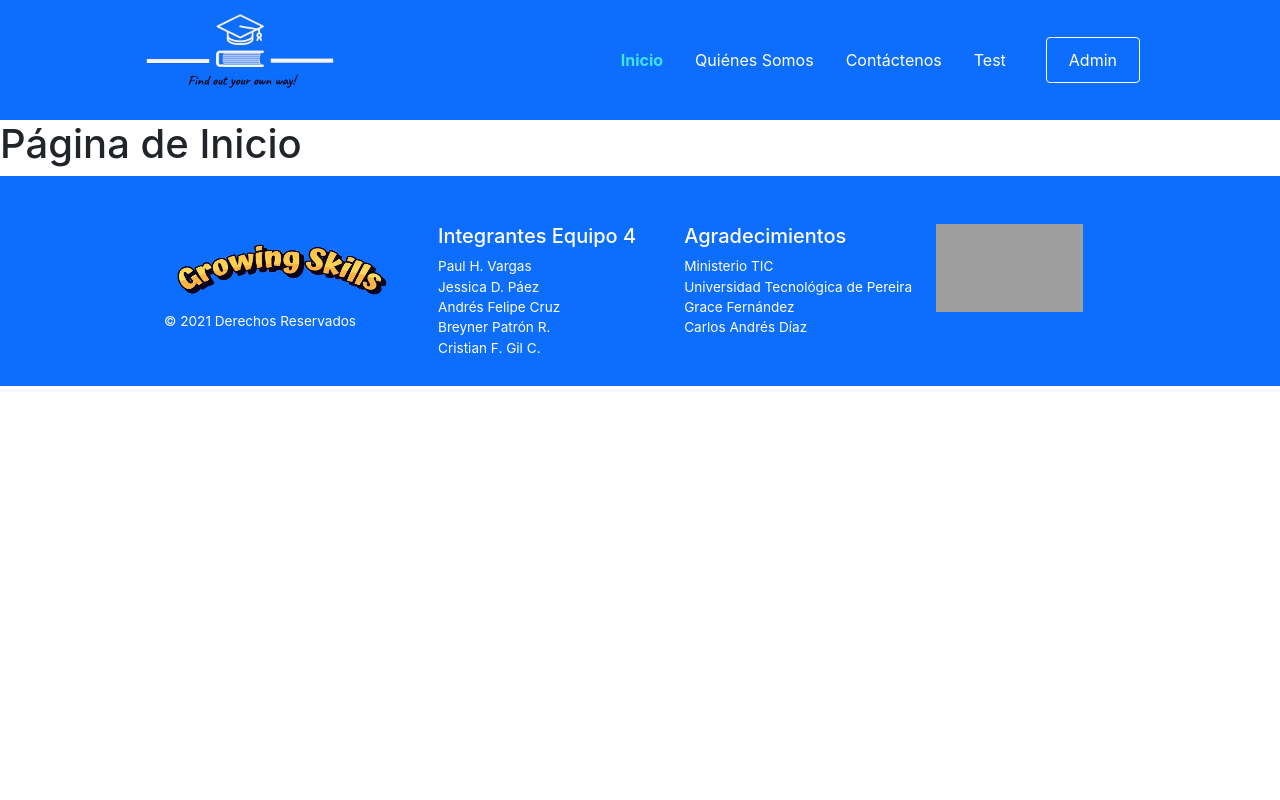
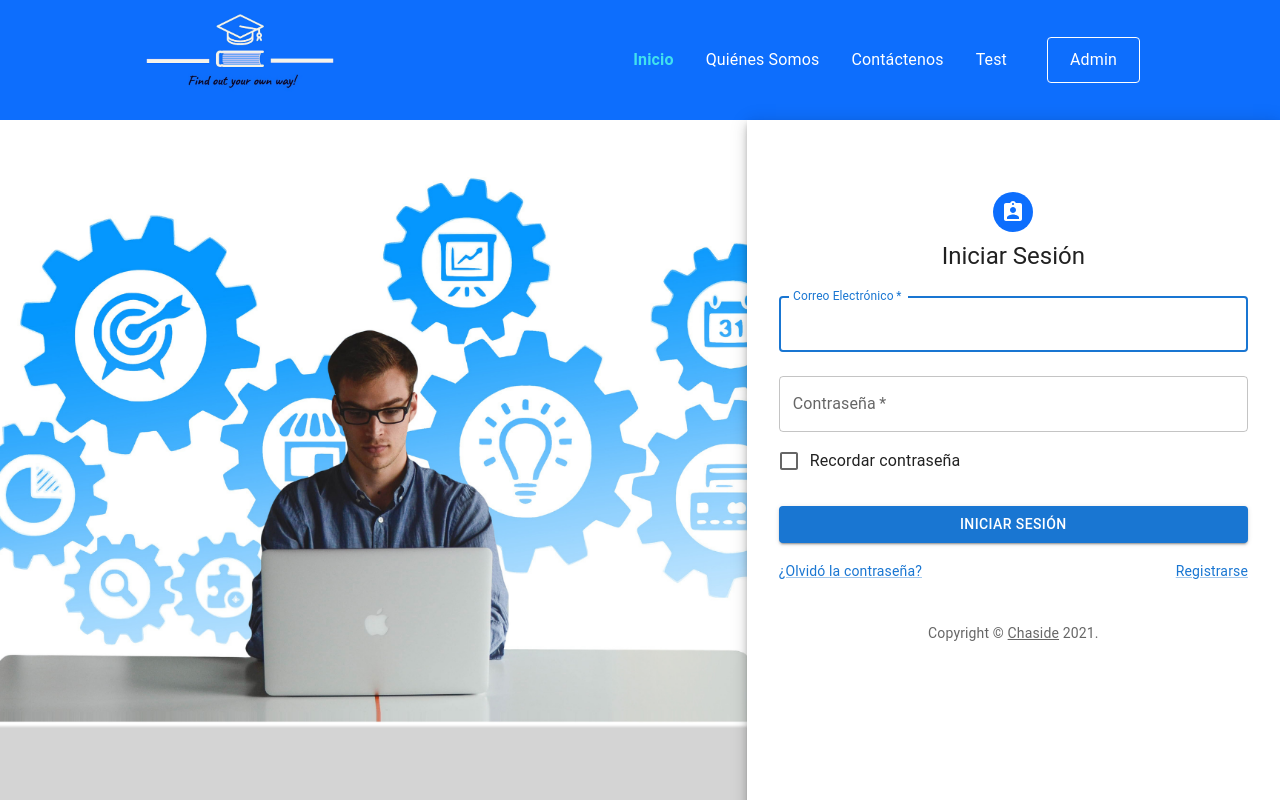
Before and after one commit to polware/Grupo11_Equipo4, a React (Create React App) app: page / in a window 1280 px wide. Shown: the top 800 px of the page. Built offline with nearby package versions, Linux system fonts and the light colour scheme; grey boxes are pictures that could not be loaded.

Commit message:
Se integra la página de Inicio ya finalizada.

```diff
--- a/src/App.jsx
+++ b/src/App.jsx
@@ -5,6 +5,7 @@
 import Footer from './components/Footer';
 import Registrarse from './components/Registrarse';
 import Inicio from './components/Inicio';
+import Recuperar from './components/Recuperar';
 import Quienessomos from './components/Quienessomos';
 import Contactenos from './components/Contactenos';
 import Actualizar from './components/Actualizar';
@@ -19,6 +20,7 @@
         <Navbar/>
         <Switch>
           <Route path="/" exact component={Inicio}/>
+          <Route path="/Recuperar" exact component={Recuperar}/>
           <Route path="/Quienessomos" component={Quienessomos}/>
           <Route path="/Contactenos" component={Contactenos}/>
           <Route path="/Registrarse" component={Registrarse}/>
--- a/src/components/Inicio.jsx
+++ b/src/components/Inicio.jsx
@@ -1,11 +1,128 @@
 import React from 'react'
+import Avatar from '@mui/material/Avatar';
+import Button from '@mui/material/Button';
+import CssBaseline from '@mui/material/CssBaseline';
+import TextField from '@mui/material/TextField';
+import FormControlLabel from '@mui/material/FormControlLabel';
+import Checkbox from '@mui/material/Checkbox';
+import Link from '@mui/material/Link';
+import Paper from '@mui/material/Paper';
+import Box from '@mui/material/Box';
+import Grid from '@mui/material/Grid';
+import AssignmentIndIcon from '@mui/icons-material/AssignmentInd';
+import Typography from '@mui/material/Typography';
+import { createTheme, ThemeProvider } from '@mui/material/styles';
+function Copyright(props) {
+    return (
+      <Typography variant="body2" color="text.secondary" align="center" {...props}>
+        {'Copyright © '}
+        <Link color="inherit" href="https://mui.com/">
+          Chaside
+        </Link>{' '}
+        {new Date().getFullYear()}
+        {'.'}
+      </Typography>
+    );
+}
+
+const theme = createTheme();
 
 function Inicio() {
+    const handleSubmit = (event) => {
+        event.preventDefault();
+        const data = new FormData(event.currentTarget);
+        // eslint-disable-next-line no-console
+        console.log({
+          email: data.get('email'),
+          password: data.get('password'),
+        });
+    };
     return (
-        <div>
-            <h1>Página de Inicio</h1>
-        </div>
-    )
+    <ThemeProvider theme={theme}>
+      <Grid container component="main" sx={{ height: '100vh' }}>
+        <CssBaseline />
+        <Grid
+          item
+          xs={false}
+          sm={4}
+          md={7}
+          sx={{
+            backgroundImage: 'url(/career.png)',
+            backgroundRepeat: 'no-repeat',
+            backgroundColor: (t) =>
+              t.palette.mode === 'light' ? t.palette.grey[50] : t.palette.grey[900],
+            backgroundSize: 'cover',
+            backgroundPosition: 'center',
+          }}
+        />
+        <Grid item xs={12} sm={8} md={5} component={Paper} elevation={6} square>
+          <Box
+            sx={{
+              my: 8,
+              mx: 4,
+              display: 'flex',
+              flexDirection: 'column',
+              alignItems: 'center',
+            }}
+          >
+            <Avatar sx={{ m: 1, bgcolor: '#0d6efd' }}>
+              <AssignmentIndIcon />
+            </Avatar>
+            <Typography component="h1" variant="h5">
+              Iniciar Sesión
+            </Typography>
+            <Box component="form" noValidate onSubmit={handleSubmit} sx={{ mt: 1 }}>
+              <TextField
+                margin="normal"
+                required
+                fullWidth
+                id="email"
+                label="Correo Electrónico"
+                name="email"
+                autoComplete="email"
+                autoFocus
+              />
+              <TextField
+                margin="normal"
+                required
+                fullWidth
+                name="password"
+                label="Contraseña"
+                type="password"
+                id="password"
+                autoComplete="current-password"
+              />
+              <FormControlLabel
+                control={<Checkbox value="remember" color="primary" />}
+                label="Recordar contraseña"
+              />
+              <Button
+                type="submit"
+                fullWidth
+                variant="contained"
+                sx={{ mt: 3, mb: 2 }}
+              >
+                Iniciar Sesión
+              </Button>
+              <Grid container>
+                <Grid item xs>
+                  <Link href="/Recuperar" variant="body2">
+                    ¿Olvidó la contraseña?
+                  </Link>
+                </Grid>
+                <Grid item>
+                  <Link href="/Registrarse" variant="body2">
+                    {"Registrarse"}
+                  </Link>
+                </Grid>
+              </Grid>
+              <Copyright sx={{ mt: 5 }} />
+            </Box>
+          </Box>
+        </Grid>
+      </Grid>
+    </ThemeProvider>
+    );
 }
 
 export default Inicio
--- a/src/components/Recuperar.jsx
+++ b/src/components/Recuperar.jsx
@@ -15,6 +15,9 @@
 const theme = createTheme();
 
 function Recuperar() {
+  const volver=()=>{
+    window.location.href="/"
+  }
 
   return (
     <ThemeProvider theme={theme}>
@@ -51,7 +54,7 @@
                 </Grid>
               </Grid>
               <Button type="submit" variant="contained" startIcon={<SearchIcon/>} sx={{ mt: 3, mb: 2, ml: 3 }} color="success">Buscar</Button>&nbsp;
-              <Button type="submit" variant="contained" startIcon={<ArrowBackIcon/>} sx={{ mt: 3, mb: 2 }}>Volver</Button>
+              <Button type="submit" variant="contained" startIcon={<ArrowBackIcon/>} sx={{ mt: 3, mb: 2 }} onClick={()=>volver()}>Volver</Button>
           </Box>
           </Box>
           <br/>
```
Also changed, not shown: public/career.png (added).
